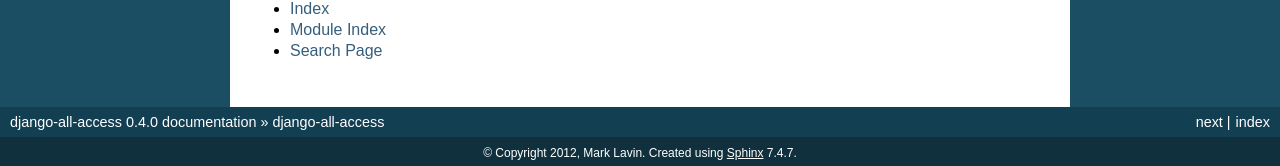
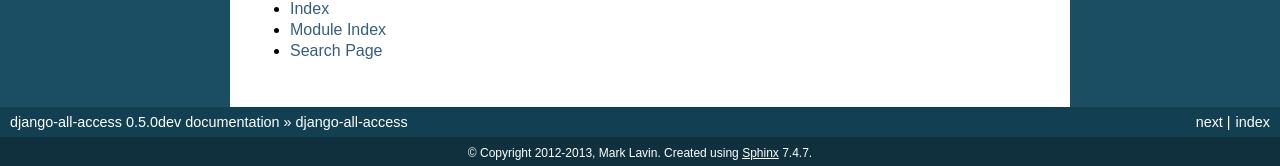
Before and after one commit to mlavin/django-all-access, a Sphinx documentation site: the page built from docs/index.rst, in a window 1280 px wide and 900 px high, scrolled down 1093 px. Shown: the part 731-897 px from the top of the window. Built offline with Sphinx 7.4.7, drawn with Linux system fonts in a browser that asks for light colours; some of the changed text lies outside the part shown.

Commit message:
Update copyright year and version to reflect master dev status.

```diff
--- a/allaccess/__init__.py
+++ b/allaccess/__init__.py
@@ -3,7 +3,7 @@ django-all-access is a reusable application for user registration and authentica
 from OAuth 1.0 and OAuth 2.0 providers such as Twitter and Facebook.
 """
 
-__version__ = '0.4.0'
+__version__ = '0.5.0dev'
 
 
 import logging
--- a/docs/conf.py
+++ b/docs/conf.py
@@ -42,7 +42,7 @@ master_doc = 'index'
 
 # General information about the project.
 project = u'django-all-access'
-copyright = u'2012, Mark Lavin'
+copyright = u'2012-2013, Mark Lavin'
 
 # The version info for the project you're documenting, acts as replacement for
 # |version| and |release|, also used in various other places throughout the
```
Also changed, not shown: 1 other file.
